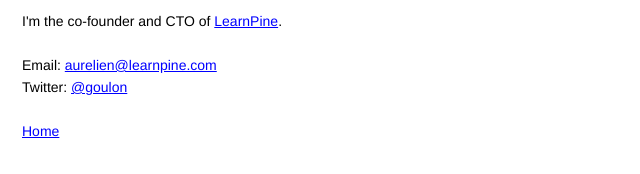
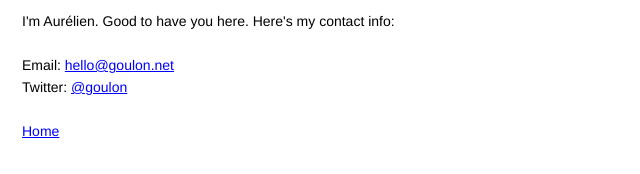
Before and after one commit to goulon/goulon.net, a plain HTML site: page about.html in a window 1280 px wide. Shown: the whole page, without its empty margins (0-640 px from the left). Drawn offline with Linux system fonts and the light colour scheme.

Commit message:
Update email

```diff
--- a/about.html
+++ b/about.html
@@ -18,9 +18,9 @@
 	<script async src="//static.getclicky.com/js"></script>
 </head>
 <body>
-	<p>I'm the co-founder and CTO of <a href="https://learnpine.com">LearnPine</a>.</p>
+	<p>I'm Aurélien. Good to have you here. Here's my contact info:</p>
 	<br>
-	<p>Email: <a href="mailto:aurelien@learnpine.com">aurelien@learnpine.com</a></p>
+	<p>Email: <a href="mailto:hello@goulon.net">hello@goulon.net</a></p>
 	<p>Twitter: <a href="https://twitter.com/goulon">@goulon</a></p>
 	<br>
 	<p><a href="/">Home</a></p>
```
